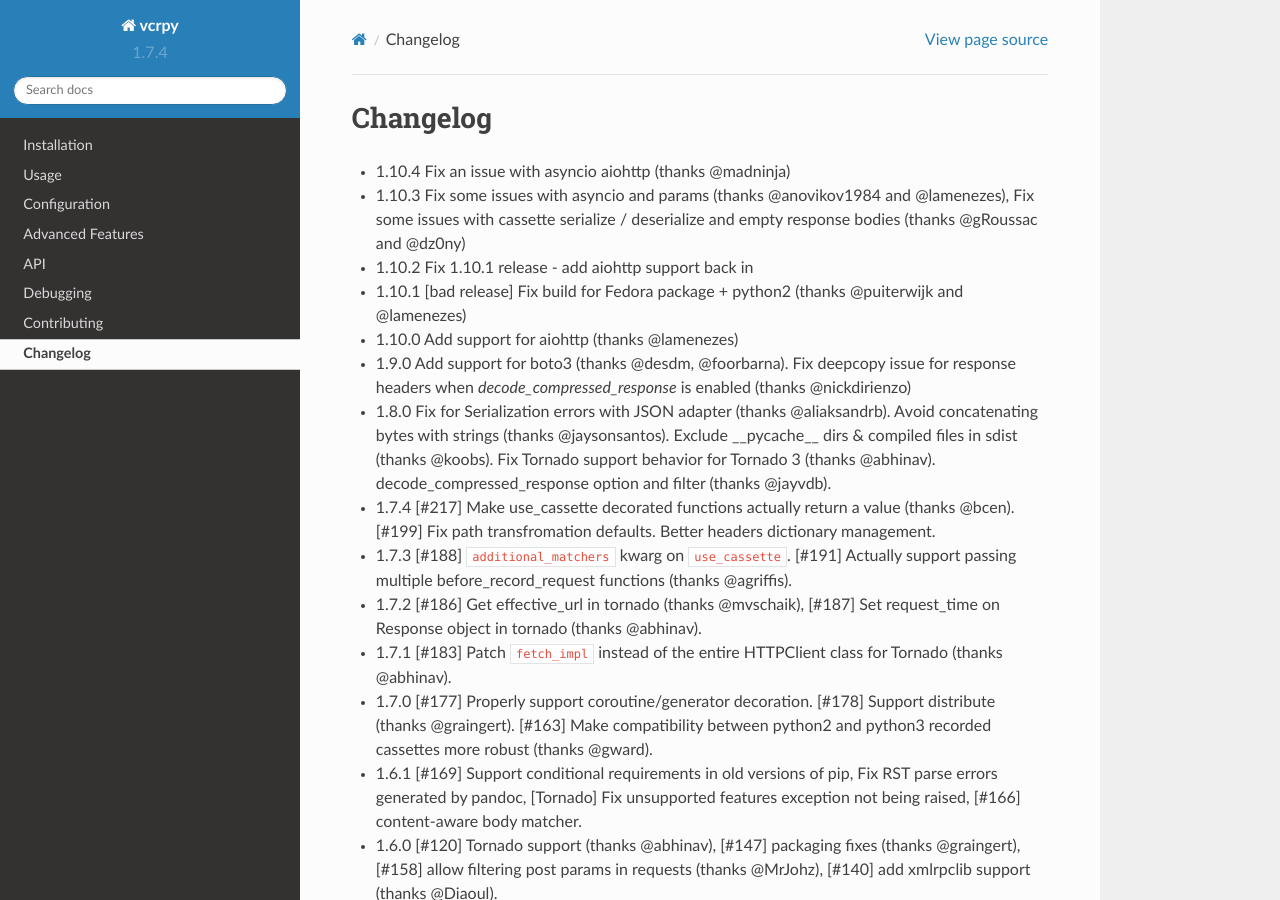
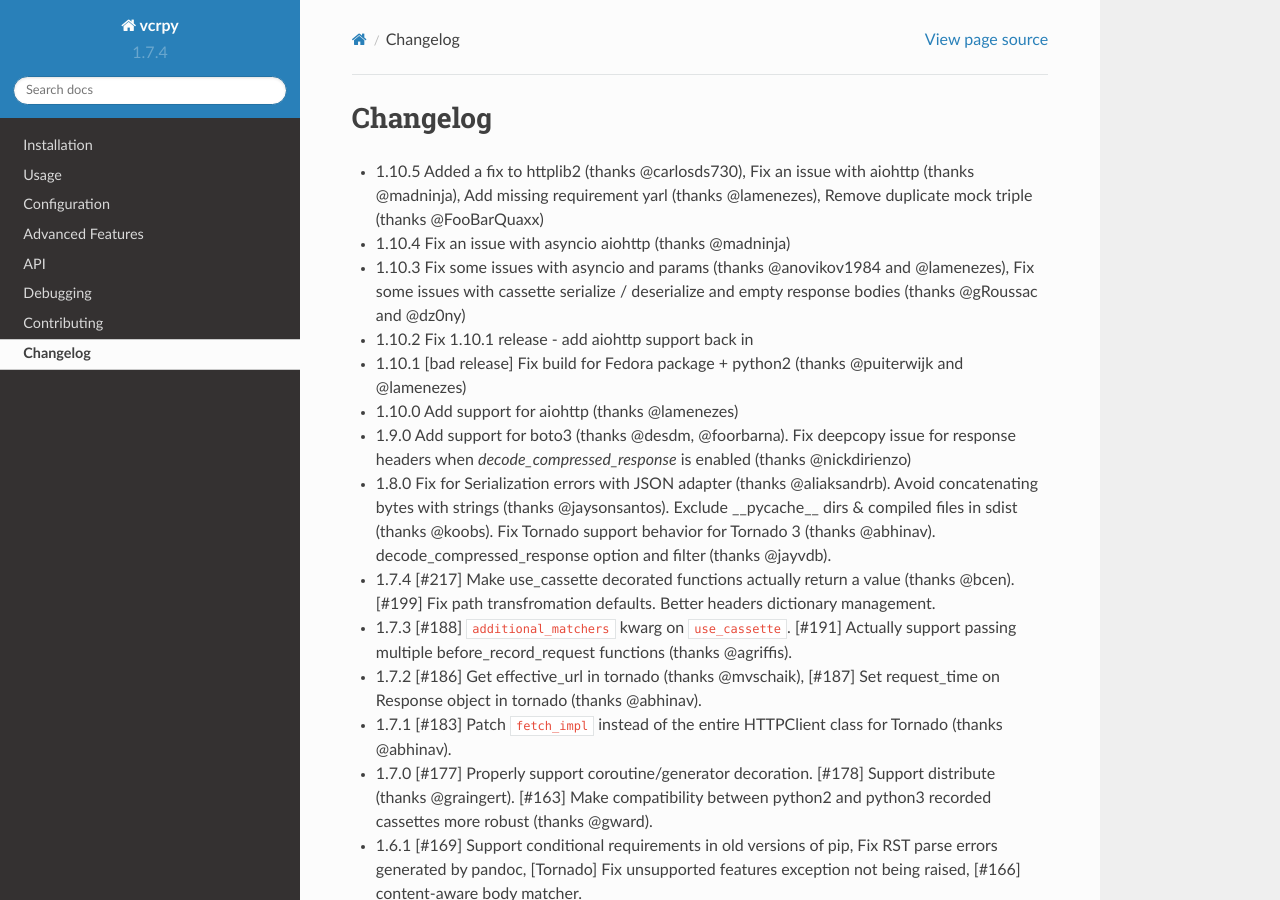
Before and after one commit to kevin1024/vcrpy, a Sphinx documentation site: the page built from docs/changelog.rst, in a window 1280 px wide and 900 px high. Built offline with Sphinx 7.4.7 and the Read the Docs theme 2.0.0, drawn with Linux system fonts in a browser that asks for light colours.

Commit message:
version bump

```diff
--- a/docs/changelog.rst
+++ b/docs/changelog.rst
@@ -1,5 +1,8 @@
 Changelog
 ---------
+-  1.10.5 Added a fix to httplib2 (thanks @carlosds730), Fix an issue with
+   aiohttp (thanks @madninja), Add missing requirement yarl (thanks @lamenezes),
+   Remove duplicate mock triple (thanks @FooBarQuaxx)
 -  1.10.4 Fix an issue with asyncio aiohttp (thanks @madninja)
 -  1.10.3 Fix some issues with asyncio and params (thanks @anovikov1984 and
    @lamenezes), Fix some issues with cassette serialize / deserialize and empty
--- a/setup.py
+++ b/setup.py
@@ -56,7 +56,7 @@ if sys.version_info[0] == 2:
 
 setup(
     name='vcrpy',
-    version='1.10.4',
+    version='1.10.5',
     description=(
         "Automatically mock your HTTP interactions to simplify and "
         "speed up testing"
```
